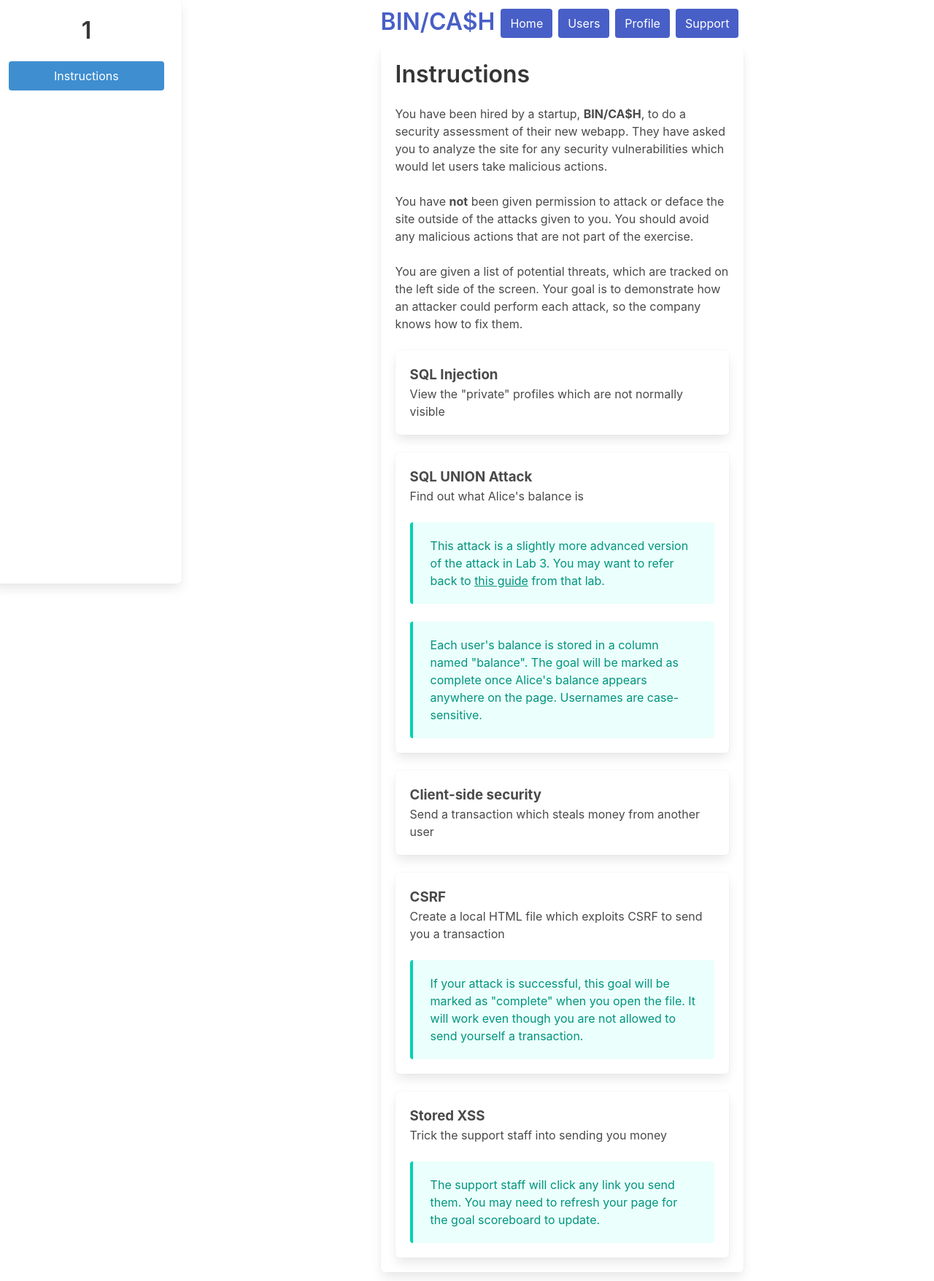
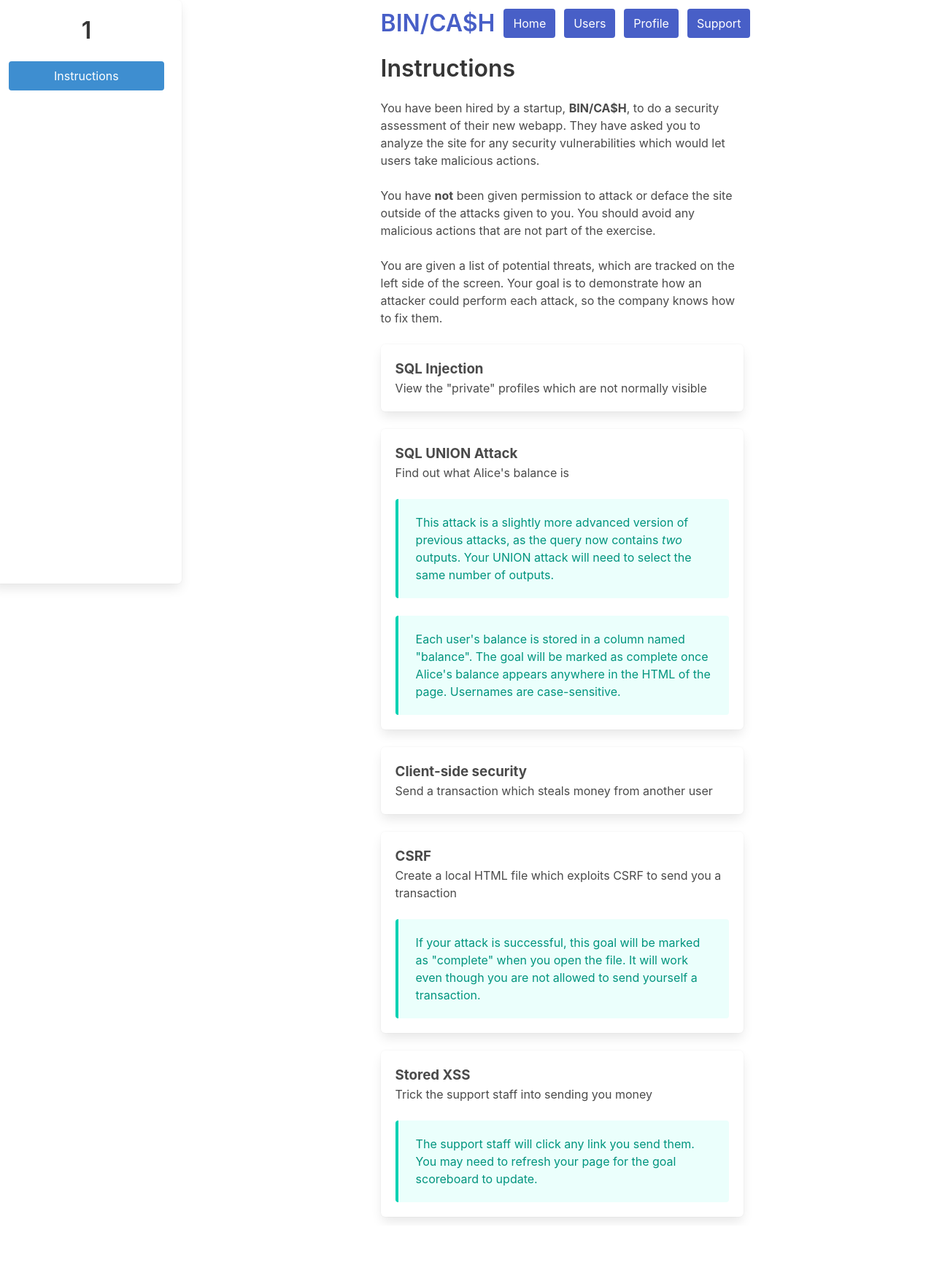
Before and after one commit to CSCI-3403/spring-2022-final, a Flask app: page /instructions in a window 1280 px wide. Shown: the whole page at 73% size. After the commit the page ends 1674 px from the top, so only its background shows below. Run offline with Flask 2, Linux system fonts and the light colour scheme; the visitor is signed in with stand-in values (Sample User, id 1); data comes from the database, SQL or seed files in the repository; data that the repository does not hold is empty; parts of the project's set-up code (start-up, migrations or seed data) failed here and were passed over.

Commit message:
Finalized styles. It should only need bug fixes now.

```diff
--- a/assignment_server/app/app.py
+++ b/assignment_server/app/app.py
@@ -154,7 +154,7 @@ def transaction() -> View:
             if 'final.csci3403.com' not in referer and 'burp' not in referer:
                 accomplish_goal(identikey, goals[3], 'Referer: {}'.format(referer))
 
-            flash('You cannot send money to yourself', category='warning')
+            flash('You cannot send money to yourself', category='Warning')
             return redirect(url_for('profile', username=identikey))
 
         # If they sent a negative amount, mark that goal as complete!
--- a/assignment_server/app/lib/goals.py
+++ b/assignment_server/app/lib/goals.py
@@ -35,7 +35,7 @@
     response.raise_for_status()
 
     history(identikey, 'Completed goal #{}: {}'.format(goal.id, comment))
-    flash('Completed a goal: {}!'.format(goal.name), category='goal')
+    flash('Completed a goal: {}!'.format(goal.name), category='Success')
 
     return response.json()
 
--- a/assignment_server/app/templates/base.html
+++ b/assignment_server/app/templates/base.html
@@ -13,9 +13,9 @@
       <a class="block button is-fullwidth is-info" href="/instructions">Instructions</a>
       <ul>
         {% for goal in goals %}
-          <a class="box" href="/instructions#{{ goal.name }}">
-            <li class="goal {{ 'is-success' if goal.id in completed }}">
-              <h2>{{ goal.name }}</h2>
+        <a class="box {{ 'has-background-success-light' if goal.id in completed }}" href="/instructions#{{ goal.name }}">
+          <li class="goal">
+            <h2 class="subtitle is-4" style="{{ 'text-decoration: line-through' if goal.id in completed }}">{{ goal.name }}</h2>
             <p>{{ goal.description }}</p>
           </li>
         </a>
@@ -27,30 +27,34 @@
       <div class="columns is-centered">
         <div class="column is-half">
           {% block navbar %}
-            <header class="navbar">
-              <div class="navbar-brand">
-                <h1 class="title m-0 has-text-justified"><a href="/" class="nostyle">BIN/CA$H</a></h1>
-              <div class="navbar-menu is-active">
-                <div class="navbar-start">
-                  <a class="button is-link ml-2 navbar-item" href="/" class="nostyle">Home</a>
-                  <a class="button is-link ml-2 navbar-item" href="/users" class="nostyle">Users</a>
-                  <a class="button is-link ml-2 navbar-item" href="/profile/{{ identikey }}" class="nostyle">Profile</a>
-                  <a class="button is-link ml-2 navbar-item" href="/support" class="nostyle">Support</a>
+          <nav class="level">
+            <div class="level-left">
+              <h1 class="level-item title mb-0 has-text-justified"><a href="/" class="nostyle">BIN/CA$H</a></h1>
+              <a class="level-item button is-link navbar-item" href="/" class="nostyle">Home</a>
+              <a class="level-item button is-link navbar-item" href="/users" class="nostyle">Users</a>
+              <a class="level-item button is-link navbar-item" href="/profile/{{ identikey }}" class="nostyle">Profile</a>
+              <a class="level-item button is-link navbar-item" href="/support" class="nostyle">Support</a>
             </div>
-              </div>
-            </header>
+          </nav>
           {% endblock %}
 
-            <ul class="flash-messages">
+          <section id="alerts">
             {% with messages = get_flashed_messages(with_categories=true) %}
             {% for category, message in messages %}
-                <li class="flash-{{ category }}" onclick="this.classList.add('hidden')">{{ message | safe }}<br/><i class="dismiss-text">click to dismiss</i></li>
+            <article class="message is-primary mb-2">
+              <div class="message-header">
+                <p>{{ category }}</p>
+                <button class="delete" aria-label="delete" onclick="this.parentElement.parentElement.classList.add('is-hidden')"></button>
+              </div>
+              <div class="message-body">
+                {{ message | safe }}
+              </div>
+            </article>
             {% endfor %}
             {% endwith %}
-            </ul>
-            <div class="box">
+          </section>
+
           {% block content %}{% endblock %}
-            </div>
         </div>
       </div>
     </main>
--- a/assignment_server/app/templates/index.html
+++ b/assignment_server/app/templates/index.html
@@ -1,6 +1,7 @@
 {% extends "base.html" %}
 
 {% block content %}
+<section class="box">
     <h1 class="title">Welcome to BIN/CA$H!</h1>
     <p class="block">BIN/CA$H is the <b>hot</b>, <b>new</b>, and <b>super secure</b> way to send money to your friends!</p>
     <p class="block">Check out our <a href="/users">users</a> page to get started!</p>
@@ -8,4 +9,5 @@
     <form action="/reset" method="post">
         <input class="button is-warning" type="submit" value="Reset page">
     </form>
+</section>
 {% endblock %}
--- a/assignment_server/app/templates/instructions.html
+++ b/assignment_server/app/templates/instructions.html
@@ -8,32 +8,38 @@
 
 <p class="block">You are given a list of potential threats, which are tracked on the left side of the screen. Your goal is to demonstrate how an attacker could perform each attack, so the company knows how to fix them.</p>
 
-<section class="box" id="SQL Injection">
+<style>
+    .goal-instructions:target {
+        outline: 5px solid yellow;
+    }
+</style>
+
+<section class="goal-instructions box" id="SQL Injection">
     <h3>SQL Injection</h3>
     <p class="block">View the "private" profiles which are not normally visible</p>
 </section>
 
-<section class="box" id="SQL UNION Attack">
+<section class="goal-instructions box" id="SQL UNION Attack">
     <h3>SQL UNION Attack</h3>
     <p class="block">Find out what Alice's balance is</p>
     <article class="message is-primary">
         <div class="message-body">
-            This attack is a slightly more advanced version of the attack in Lab 3. You may want to refer back to <a href="https://portswigger.net/web-security/sql-injection/union-attacks">this guide</a> from that lab.
+            This attack is a slightly more advanced version of previous attacks, as the query now contains <i>two</i> outputs. Your UNION attack will need to select the same number of outputs.
         </div>
     </article>
     <article class="message is-primary">
         <div class="message-body">
-            Each user's balance is stored in a column named "balance". The goal will be marked as complete once Alice's balance appears anywhere on the page. Usernames are case-sensitive.
+            Each user's balance is stored in a column named "balance". The goal will be marked as complete once Alice's balance appears anywhere in the HTML of the page. Usernames are case-sensitive.
         </div>
     </article>
 </section>
 
-<section class="box" id="Client-side security">
+<section class="goal-instructions box" id="Client-side security">
     <h3>Client-side security</h3>
     <p class="block">Send a transaction which steals money from another user</p>
 </section>
 
-<section class="box" id="CSRF">
+<section class="goal-instructions box" id="CSRF">
     <h3>CSRF</h3>
     <p class="block">Create a local HTML file which exploits CSRF to send you a transaction</p>
     <article class="message is-primary">
@@ -45,7 +51,7 @@
     </article> -->
 </section>
 
-<section class="box" id="Stored XSS">
+<section class="goal-instructions box" id="Stored XSS">
     <h3>Stored XSS</h3>
     <p class="block">Trick the support staff into sending you money</p>
     <article class="message is-primary">
--- a/assignment_server/app/templates/users.html
+++ b/assignment_server/app/templates/users.html
@@ -1,7 +1,7 @@
 {% extends "base.html" %}
 
 {% block content %}
-<h1>Users</h1>
+<h1 class="subtitle">Users</h1>
 <form class="user-search container" action="users" method="GET">
   <div class="field has-addons">
     <div class="control is-expanded">
@@ -18,7 +18,7 @@
   {% for result in results %}
   <a href="profile/{{ result.username }}" class="nostyle">
     <div class="card mt-3">
-      <div class="card-content">
+      <div class="card-content p-2">
         <div class="media">
           <div class="media-left">
             <figure class="image is-64x64">
```
Also changed, not shown: assignment_server/app/templates/profile.html (+58 -46 lines), assignment_server/app/templates/transaction.html (+9 -8 lines). Lines whose indentation alone changed are shown as unchanged.
